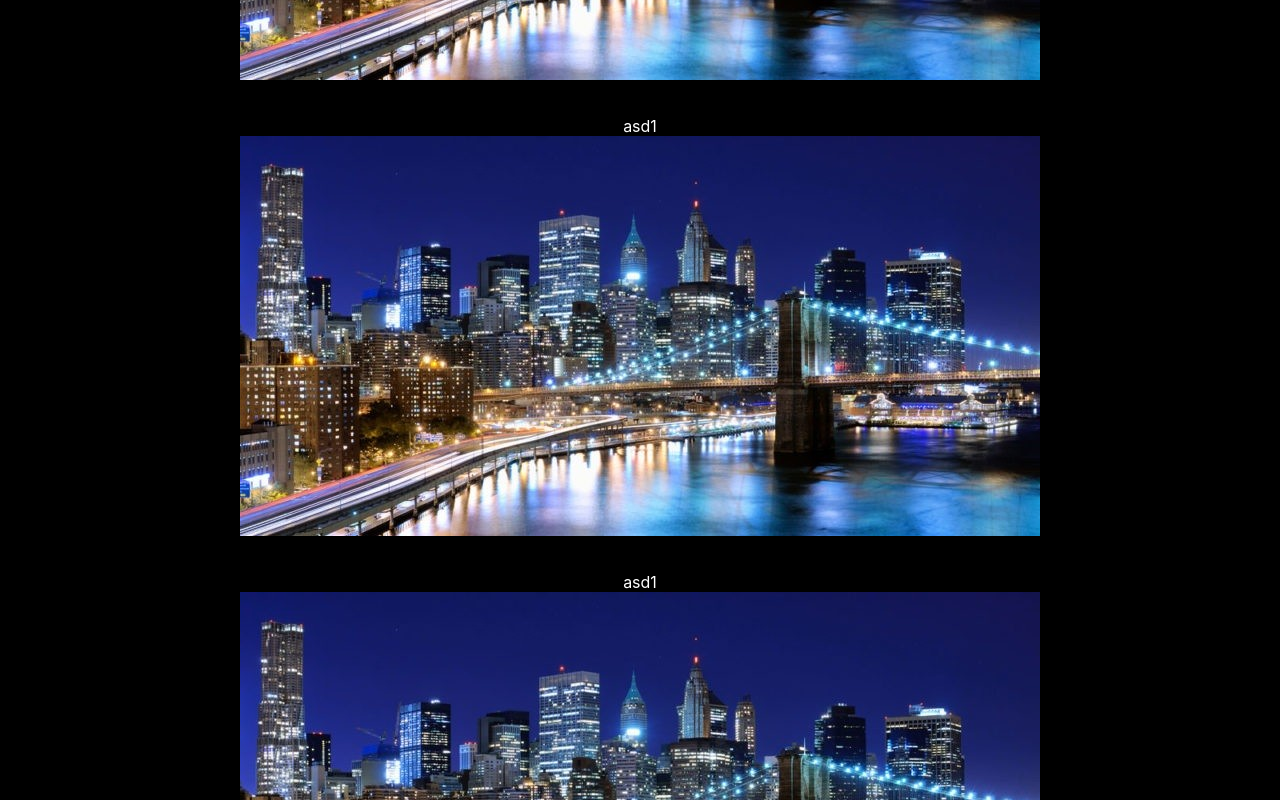
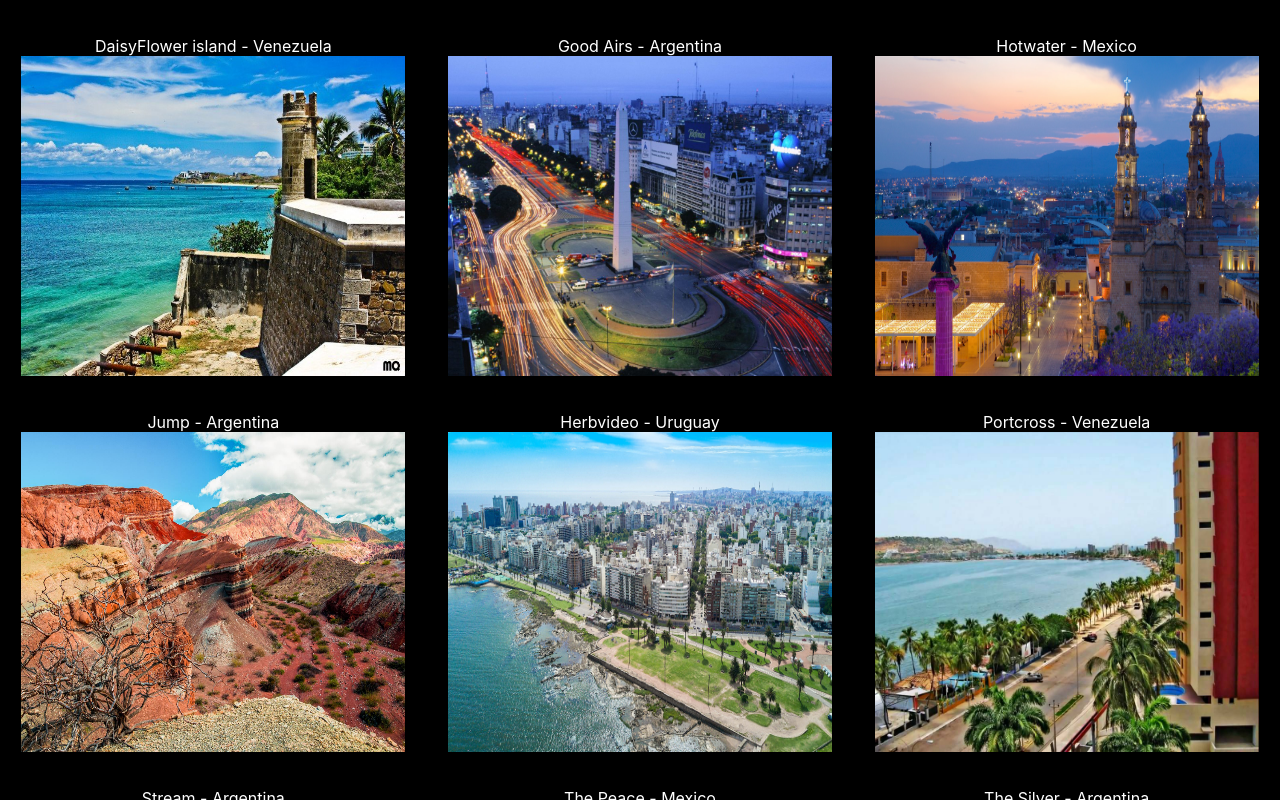
Before and after one commit to ReyesRRV/mytinerary-reyes-arcuri, a React (Create React App) app: page / in a window 1280 px wide. Shown: the part 1100-1900 px from the top of the page. Built offline with nearby package versions, Linux system fonts and the light colour scheme.

Commit message:
image & tittle

```diff
--- a/src/components/Carrousel.jsx
+++ b/src/components/Carrousel.jsx
@@ -10,19 +10,19 @@ const end= start + range
 
 export default function Carrousel() {
     const items =[
-        {url:"/img/Carousel/ciudad-test.jpg", title:"asd1"},
-        {url:"/img/Carousel/ciudad-test.jpg", title:"asd1"},
-        {url:"/img/Carousel/ciudad-test.jpg", title:"asd1"},
-        {url:"/img/Carousel/ciudad-test.jpg", title:"asd1"},
-        {url:"/img/Carousel/ciudad-test.jpg", title:"asd1"},
-        {url:"/img/Carousel/ciudad-test.jpg", title:"asd1"},
-        {url:"/img/Carousel/ciudad-test.jpg", title:"asd1"},
-        {url:"/img/Carousel/ciudad-test.jpg", title:"asd1"},
-        {url:"/img/Carousel/ciudad-test.jpg", title:"asd1"},
-        {url:"/img/Carousel/ciudad-test.jpg", title:"asd1"},
-        {url:"/img/Carousel/ciudad-test.jpg", title:"asd1"},
-        {url:"/img/Carousel/ciudad-test.jpg", title:"asd1"},
-        {url:"/img/Carousel/ciudad-test.jpg", title:"asd1"},
+        {url:"/img/Carousel/33-Uruguay.jpg", title:"Thirty-three - Uruguay"},
+        {url:"/img/Carousel/angels-USA.jpg", title:"The angels-USA"},
+        {url:"/img/Carousel/blackriver-Argentina.jpg", title:"Black River - Argentina"},
+        {url:"/img/Carousel/DaisyFlower-Venezuela.jpg", title:"DaisyFlower island - Venezuela"},
+        {url:"/img/Carousel/goodAirs-Argentina.jpg", title:"Good Airs - Argentina"},
+        {url:"/img/Carousel/hotwater-mexico.jpg", title:"Hotwater - Mexico"},
+        {url:"/img/Carousel/jump-Argentina.jpg", title:"Jump - Argentina"},
+        {url:"/img/Carousel/montevideo_grande.jpg", title:"Herbvideo - Uruguay"},
+        {url:"/img/Carousel/portCross-Venezuela.jpg", title:"Portcross - Venezuela"},
+        {url:"/img/Carousel/stream-Argentina.jpg", title:"Stream - Argentina"},
+        {url:"/img/Carousel/thePeace-Mexico.jpg", title:"The Peace - Mexico"},
+        {url:"/img/Carousel/TheSilver-Argentina.jpg", title:"The Silver - Argentina"},
+        {url:"/img/Carousel/VineyardFromSea-Chile.jpg", title:"Vineyard fom Sea - Chile"},
         ]
 
 
--- a/src/styles/Carusel.css
+++ b/src/styles/Carusel.css
@@ -1,11 +1,18 @@
-
+*{
+    margin: 0;
+    padding: 0;
+    box-sizing: border-box;
+}
 
 .slide{
     display: flex;
     align-items: center;
     justify-content: space-around;
 }
-
+.item img{
+    width: 30vw;
+    height: 40vh;
+}
 .slide{
     background-color: black;
     display: flex;
```
